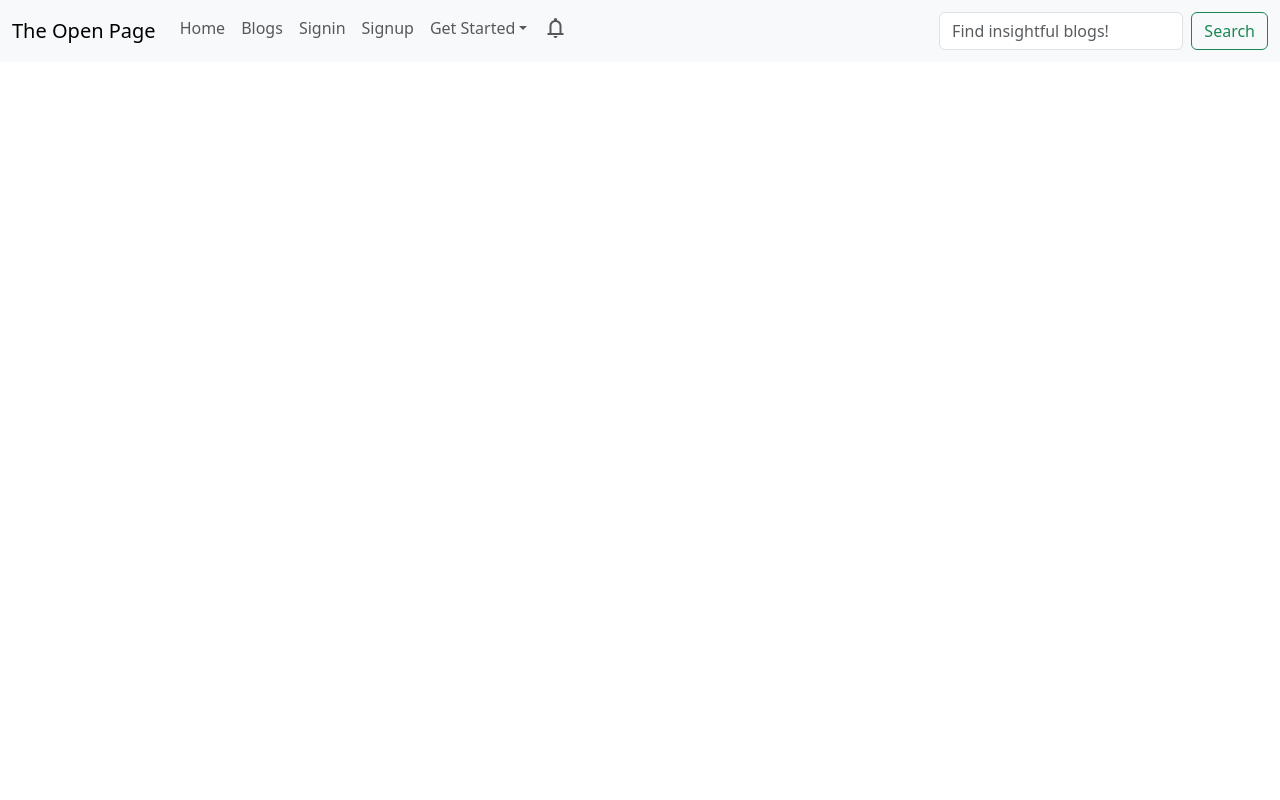
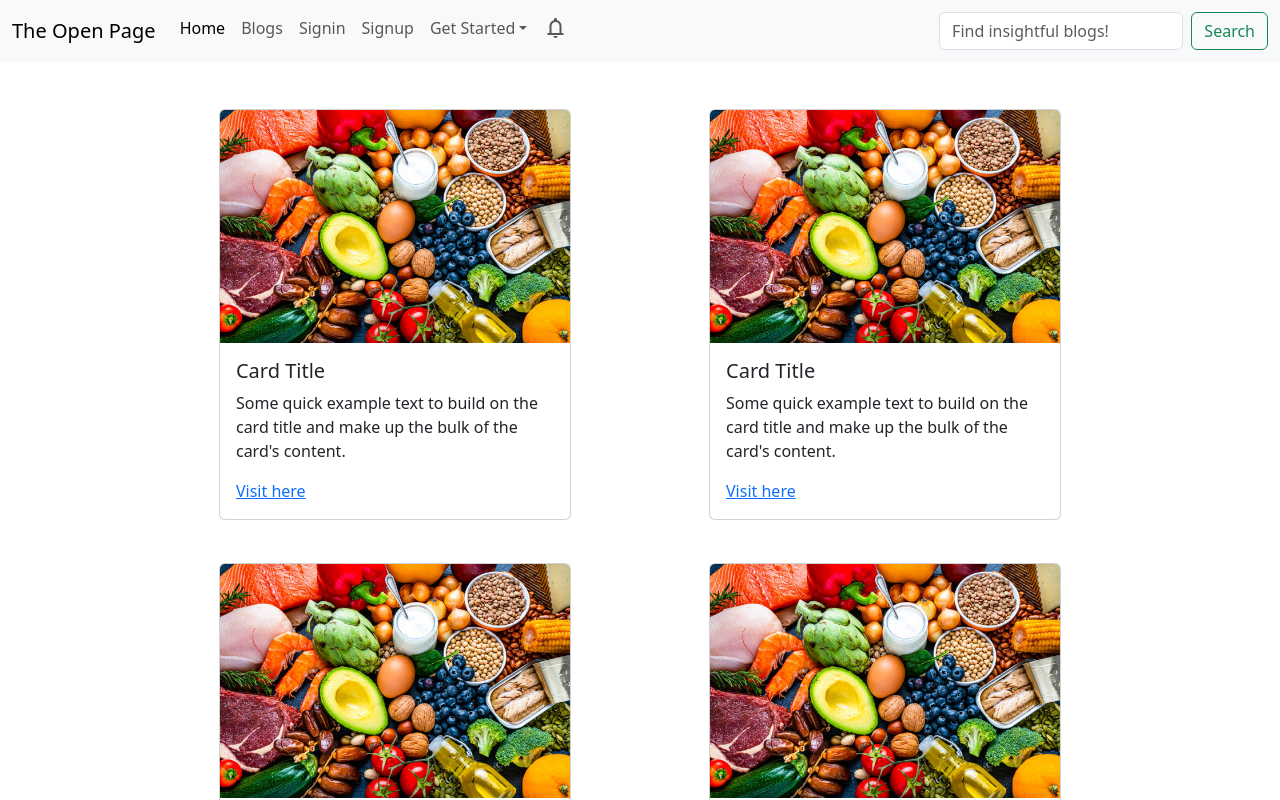
Before and after one commit to mohit-soni2003/Blog-website, a React (Vite) app in the folder frontend/blog-website/: page / in a window 1280 px wide. Shown: the top 800 px of the page. Built offline with nearby package versions, Linux system fonts and the light colour scheme.

Commit message:
HomePage designed
Designed Category-Cards,and some routes

Co-Authored-By: mohit-soni2003 <155765049+mohit-soni2003@users.noreply.github.com>

```diff
--- a/frontend/blog-website/src/App.jsx
+++ b/frontend/blog-website/src/App.jsx
@@ -4,25 +4,29 @@ import { BrowserRouter, Routes, Route } from "react-router-dom";
 import SignIn from "./components/SignIn"
 import SignUp from "./components/SignUp"
 import { ToastContainer, toast } from 'react-toastify';
-
-
-
-import NavigationBar from "./components/Nav"
+import Home from "./components/Home";
+import Food from "./components/Food";
 
 function App() {
 
   return (<>
     <BrowserRouter>
       <div className="app">
-        <NavigationBar></NavigationBar>
+
         <Routes>
-          {/* <Route path="/" element={<Home />}></Route> */}
+          <Route path="/" element={<Home/>}></Route>
+          <Route path="/food" element={<Food/>}></Route>
           <Route path="/signin" element={<SignIn/>}></Route>
           <Route path="/signup" element={<SignUp/>}></Route>
         </Routes>
         <ToastContainer theme='light'></ToastContainer>
+
       </div>
+
+
     </BrowserRouter>
+
+
 
   </>
 
--- /dev/null
+++ b/frontend/blog-website/src/components/Card.css
@@ -0,0 +1,3 @@
+.category-card{
+    margin: 2%;
+}
--- /dev/null
+++ b/frontend/blog-website/src/components/Card.jsx
@@ -0,0 +1,28 @@
+
+import React, { useState } from 'react'
+
+import Button from 'react-bootstrap/Button';
+import Card from 'react-bootstrap/Card';
+import "./Card.css"
+import {LinkContainer} from 'react-router-bootstrap'
+import {Link} from "react-router-dom";
+function CategoryCard(props){
+    return(
+
+         <Card style={{ width: '22rem' }} className='category-card'>
+      <Card.Img variant="top" src={props.src} />
+      <Card.Body>
+        <Card.Title>Card Title</Card.Title>
+        <Card.Text>
+          Some quick example text to build on the card title and make up the
+          bulk of the card's content.
+        </Card.Text>
+        <Link to="/food">Visit here</Link>
+      </Card.Body>
+    </Card>
+
+
+    )
+}
+
+export default CategoryCard;
--- /dev/null
+++ b/frontend/blog-website/src/components/Food.jsx
@@ -0,0 +1,17 @@
+
+import { useEffect, useState } from "react";
+
+import NavigationBar from "./Nav"
+
+function Food() {
+return(
+    <>
+         <NavigationBar></NavigationBar>
+    <h1>Hello</h1></>
+)
+
+
+
+}
+
+export default Food;
--- /dev/null
+++ b/frontend/blog-website/src/components/Home.css
@@ -0,0 +1,7 @@
+.category-container{
+    display: flex;
+    flex-wrap: wrap;
+    align-items: center;
+    justify-content: space-evenly;
+    margin: 2% 8%  ;
+}
--- /dev/null
+++ b/frontend/blog-website/src/components/Home.jsx
@@ -0,0 +1,27 @@
+import NavigationBar from "./Nav"
+import { useState } from 'react'
+import Card from "./Card"
+import FoodImage from "../img/food.jpg"
+import "./Home.css";
+
+function Home(){
+    return(
+        <>
+        <NavigationBar></NavigationBar>
+
+        <div className="category-container">
+        <Card src={FoodImage}></Card>
+        <Card src={FoodImage}></Card>
+        <Card src={FoodImage}></Card>
+        <Card src={FoodImage}></Card>
+        <Card src={FoodImage}></Card>
+        <Card src={FoodImage}></Card>
+
+
+        </div>
+
+        </>
+    )
+}
+
+export default Home;
--- a/frontend/blog-website/src/components/Nav.jsx
+++ b/frontend/blog-website/src/components/Nav.jsx
@@ -39,7 +39,9 @@ export default function NavigationBar() {
           <Navbar.Toggle aria-controls="navbarScroll" />
           <Navbar.Collapse id="navbarScroll">
             <Nav className="me-auto my-2 my-lg-0" style={{ maxHeight: '100px' }} navbarScroll>
+            <LinkContainer to="/">
               <Nav.Link>Home</Nav.Link>
+              </LinkContainer>
               <Nav.Link href="#action2">Blogs</Nav.Link>
 
               <LinkContainer to="/signin">
```
Also changed, not shown: frontend/blog-website/src/components/CreateBlog.jsx (added), frontend/blog-website/src/img/food.jpg (added).
